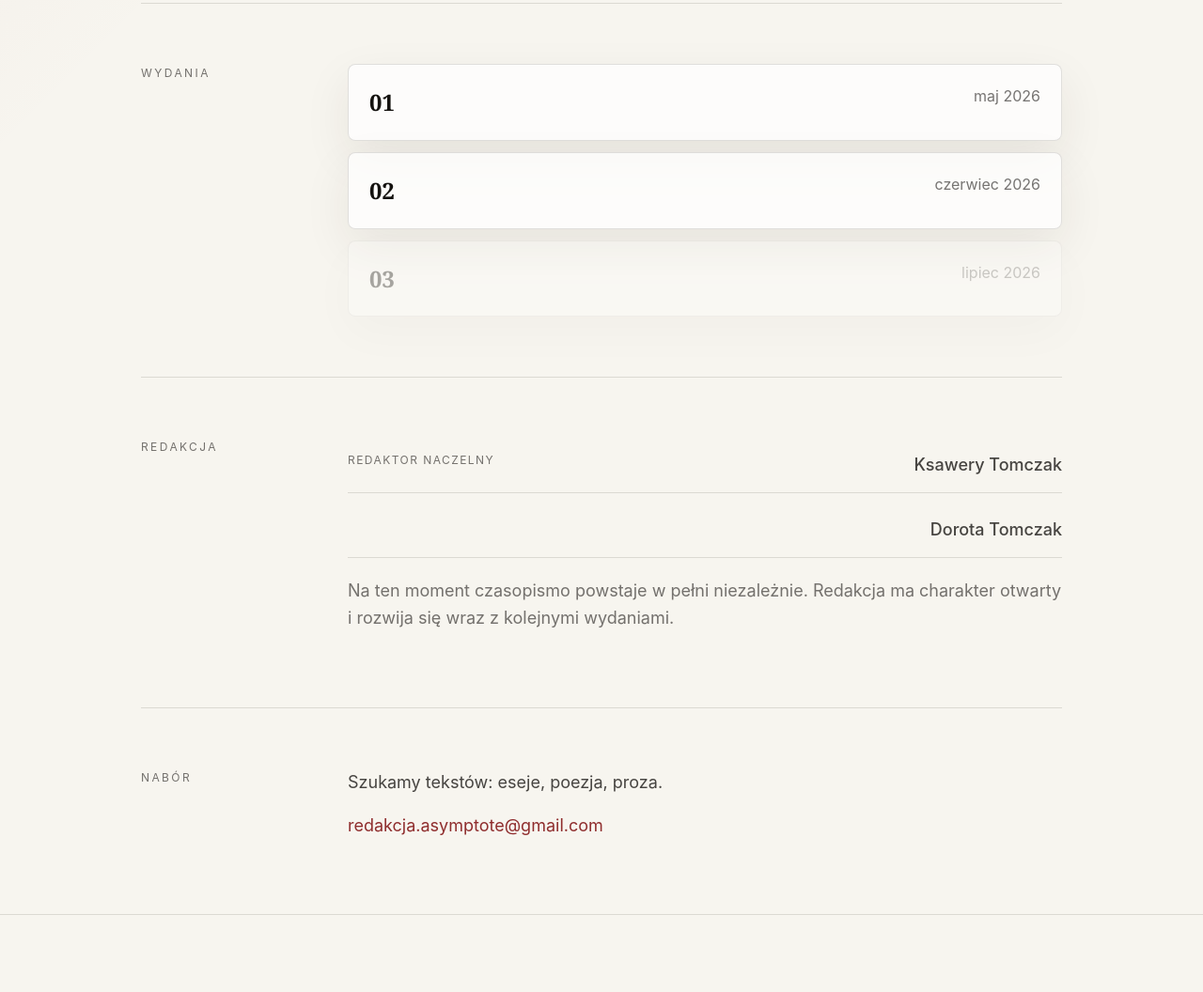
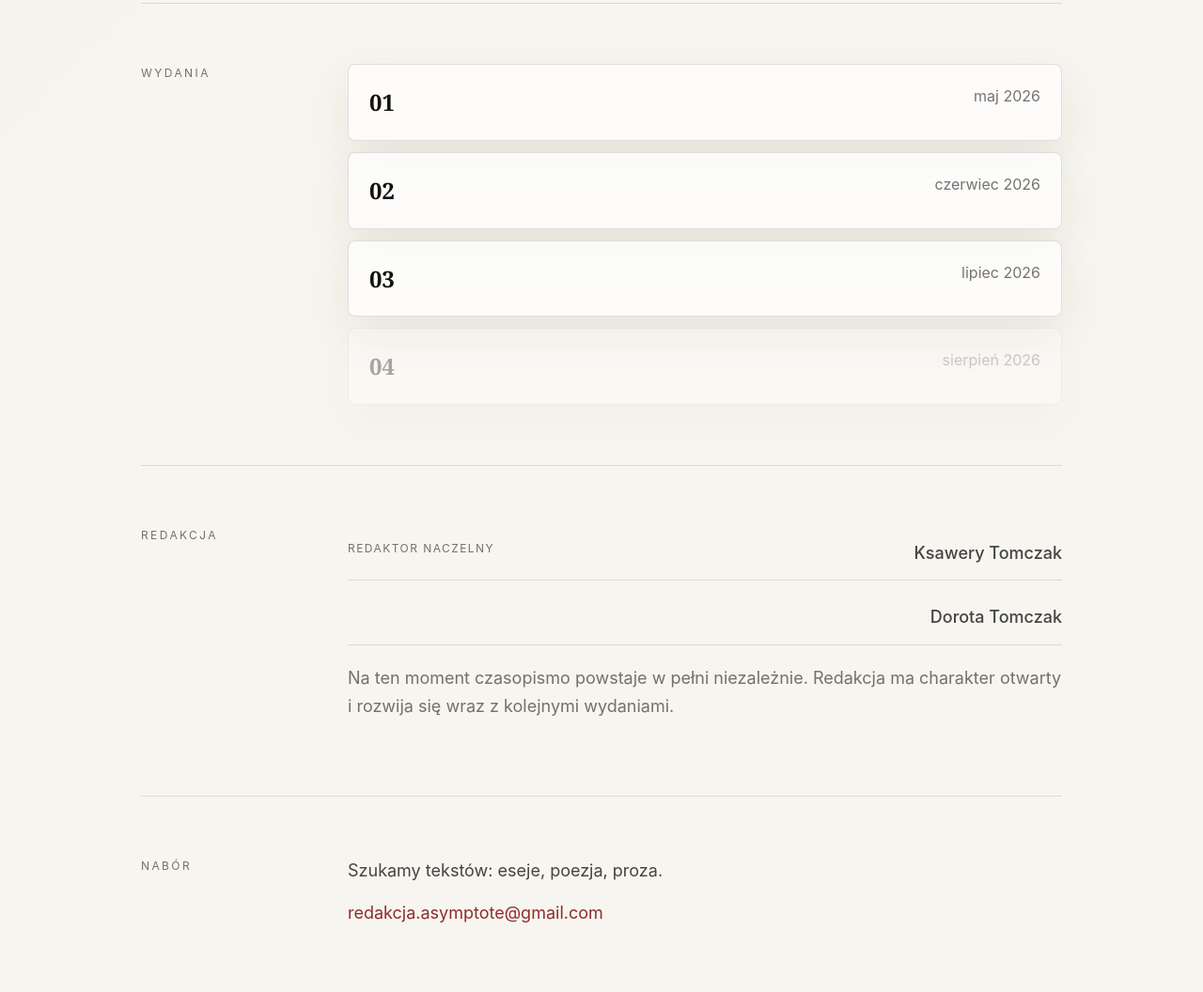
Before and after one commit to AsymptoteJournal/Asymptote, a plain HTML site: page index.html in a window 1280 px wide. Shown: the part 1035-2091 px from the top of the page at 94% size. Drawn offline with Linux system fonts and the light colour scheme.

Commit message:
Update index.html

```diff
--- a/index.html
+++ b/index.html
@@ -70,9 +70,13 @@
         <span class="num">02</span>
         <span class="date">czerwiec 2026</span>
       </a>
-      <div class="issue disabled">
+      <a class="issue" href="issues/03-2026/index.html">
         <span class="num">03</span>
         <span class="date">lipiec 2026</span>
+      </a>
+      <div class="issue disabled">
+        <span class="num">04</span>
+        <span class="date">sierpień 2026</span>
       </div>
     </div>
   </section>
```
